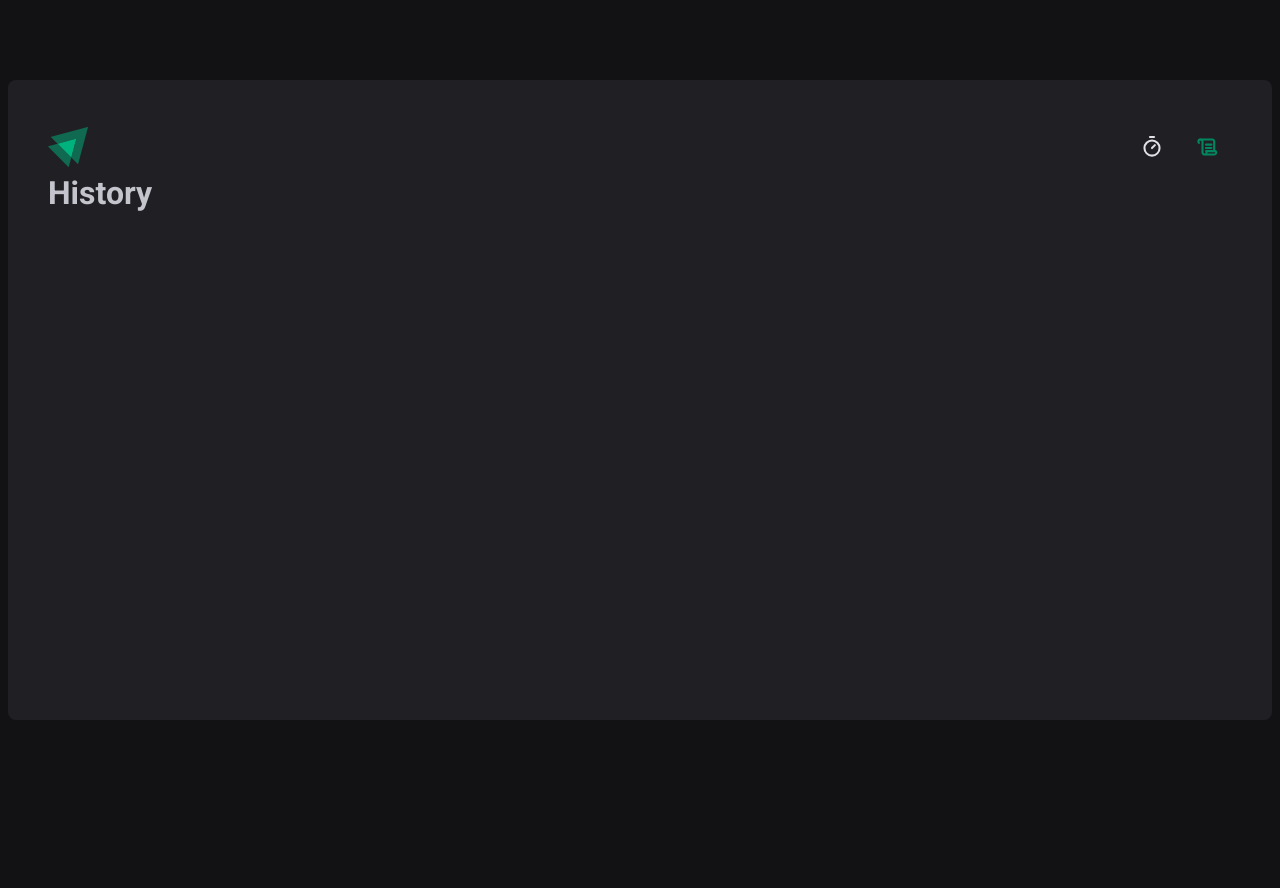
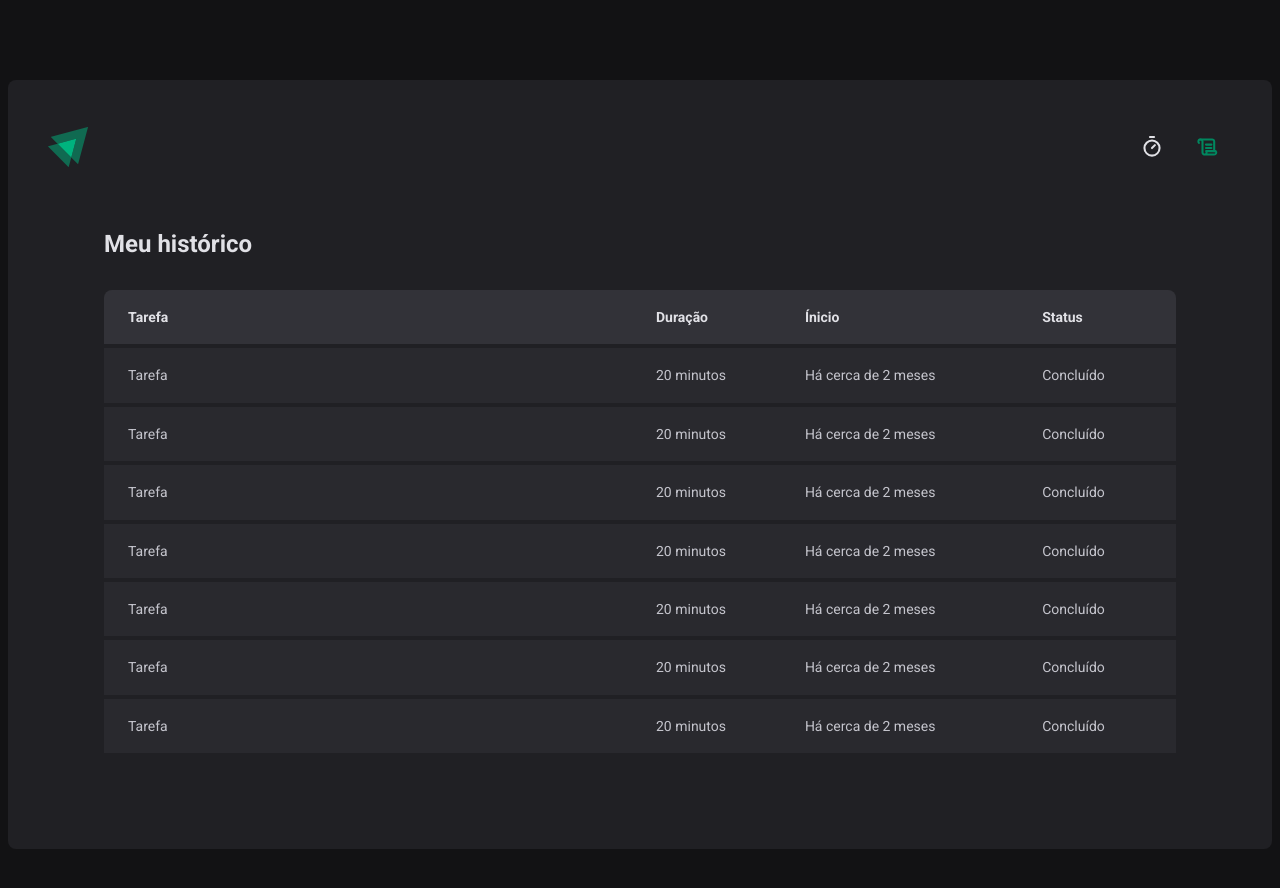
Before and after one commit to gitirana/ignite-timer, a React (Vite) app: page /history in a window 1280 px wide. Shown: the top 888 px of the page. Before the commit the page ends 800 px from the top, so only its background shows below. Built offline with nearby package versions, Linux system fonts and the light colour scheme.

Commit message:
create table style

```diff
--- a/src/Router.tsx
+++ b/src/Router.tsx
@@ -2,7 +2,7 @@
 
 import { DefaultLayout } from './layouts/DefaultLayout'
 import { Home } from './pages/Home/index'
-import { History } from './pages/History'
+import { History } from './pages/History/index'
 
 export function Router() {
   return (
--- a/src/layouts/DefaultLayout/styles.ts
+++ b/src/layouts/DefaultLayout/styles.ts
@@ -2,7 +2,7 @@
 
 export const LayoutContainer = styled.div`
   max-width: 74rem;
-  height: calc(100vh - 15rem);
+  min-height: calc(100vh - 10rem);
   margin: 5rem auto;
   padding: 2.5rem;
 
--- a/src/pages/History.tsx
+++ /dev/null
@@ -1,3 +0,0 @@
-export function History() {
-  return <h1>History</h1>
-}
--- /dev/null
+++ b/src/pages/History/index.tsx
@@ -0,0 +1,67 @@
+import { HistoryContainer, HistoryList } from './styles'
+
+export function History() {
+  return (
+    <HistoryContainer>
+      <h1>Meu histórico</h1>
+
+      <HistoryList>
+        <table>
+          <thead>
+            <tr>
+              <th>Tarefa</th>
+              <th>Duração</th>
+              <th>Ínicio</th>
+              <th>Status</th>
+            </tr>
+          </thead>
+
+          <tbody>
+            <tr>
+              <td>Tarefa</td>
+              <td>20 minutos</td>
+              <td>Há cerca de 2 meses</td>
+              <td>Concluído</td>
+            </tr>
+            <tr>
+              <td>Tarefa</td>
+              <td>20 minutos</td>
+              <td>Há cerca de 2 meses</td>
+              <td>Concluído</td>
+            </tr>
+            <tr>
+              <td>Tarefa</td>
+              <td>20 minutos</td>
+              <td>Há cerca de 2 meses</td>
+              <td>Concluído</td>
+            </tr>
+            <tr>
+              <td>Tarefa</td>
+              <td>20 minutos</td>
+              <td>Há cerca de 2 meses</td>
+              <td>Concluído</td>
+            </tr>
+            <tr>
+              <td>Tarefa</td>
+              <td>20 minutos</td>
+              <td>Há cerca de 2 meses</td>
+              <td>Concluído</td>
+            </tr>
+            <tr>
+              <td>Tarefa</td>
+              <td>20 minutos</td>
+              <td>Há cerca de 2 meses</td>
+              <td>Concluído</td>
+            </tr>
+            <tr>
+              <td>Tarefa</td>
+              <td>20 minutos</td>
+              <td>Há cerca de 2 meses</td>
+              <td>Concluído</td>
+            </tr>
+          </tbody>
+        </table>
+      </HistoryList>
+    </HistoryContainer>
+  )
+}
--- /dev/null
+++ b/src/pages/History/styles.ts
@@ -0,0 +1,61 @@
+import { styled } from 'styled-components'
+
+export const HistoryContainer = styled.main`
+  flex: 1;
+  padding: 3.5rem;
+  display: flex;
+  flex-direction: column;
+
+  h1 {
+    font-size: 1.5rem;
+    color: ${(props) => props.theme['gray-100']};
+  }
+`
+
+export const HistoryList = styled.div`
+  flex: 1;
+  overflow: auto;
+  margin-top: 2rem;
+
+  table {
+    width: 100%;
+    border-collapse: collapse;
+    min-width: 600px;
+
+    th {
+      background-color: ${(props) => props.theme['gray-600']};
+      padding: 1rem;
+      text-align: left;
+      color: ${(props) => props.theme['gray-100']};
+      font-size: 0.875rem;
+      line-height: 1.6;
+
+      &:first-child {
+        border-top-left-radius: 8px;
+        padding-left: 1.5rem;
+      }
+
+      &:last-child {
+        border-top-right-radius: 8px;
+        padding-right: 1.5rem;
+      }
+    }
+
+    td {
+      background-color: ${(props) => props.theme['gray-700']};
+      border-top: 4px solid ${(props) => props.theme['gray-800']};
+      padding: 1rem;
+      font-size: 0.875rem;
+      line-height: 1.6;
+
+      &:first-child {
+        width: 50%;
+        padding-left: 1.5rem;
+      }
+
+      &:last-child {
+        padding-right: 1.5rem;
+      }
+    }
+  }
+`
```
